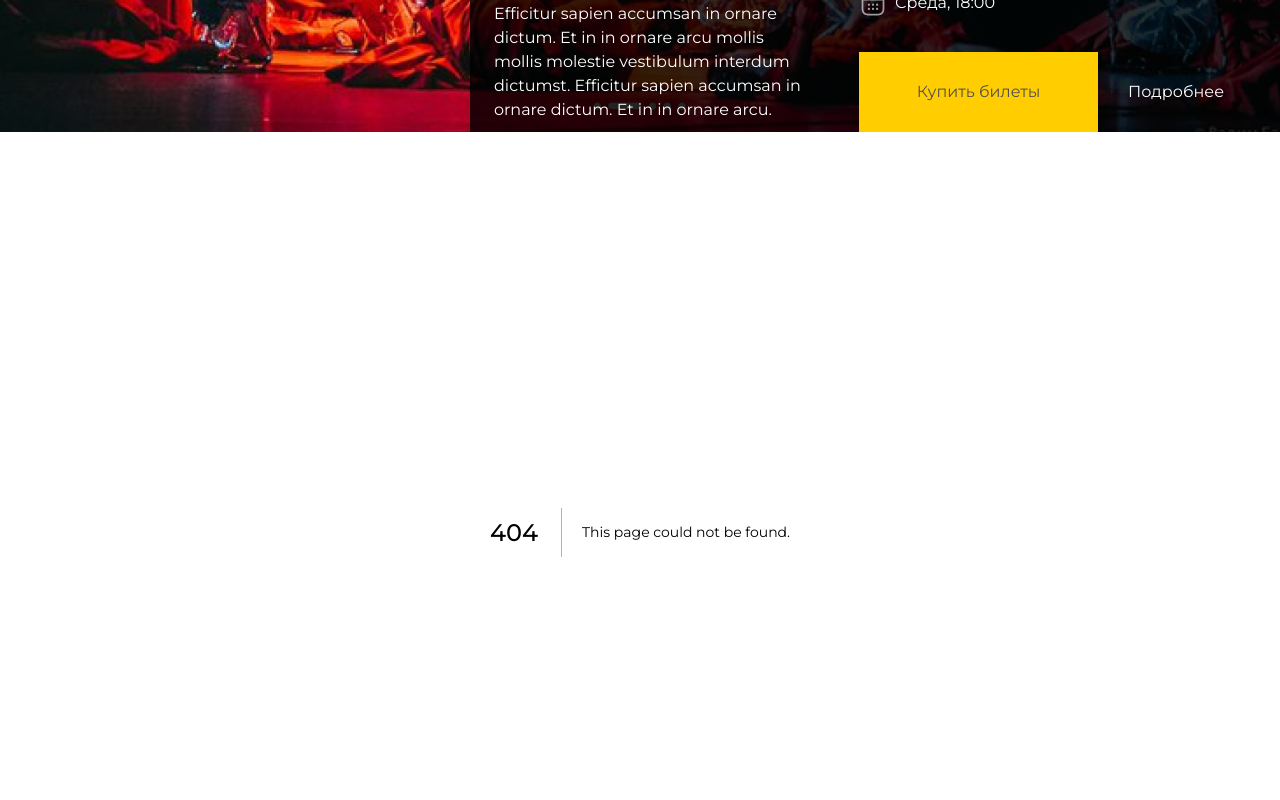
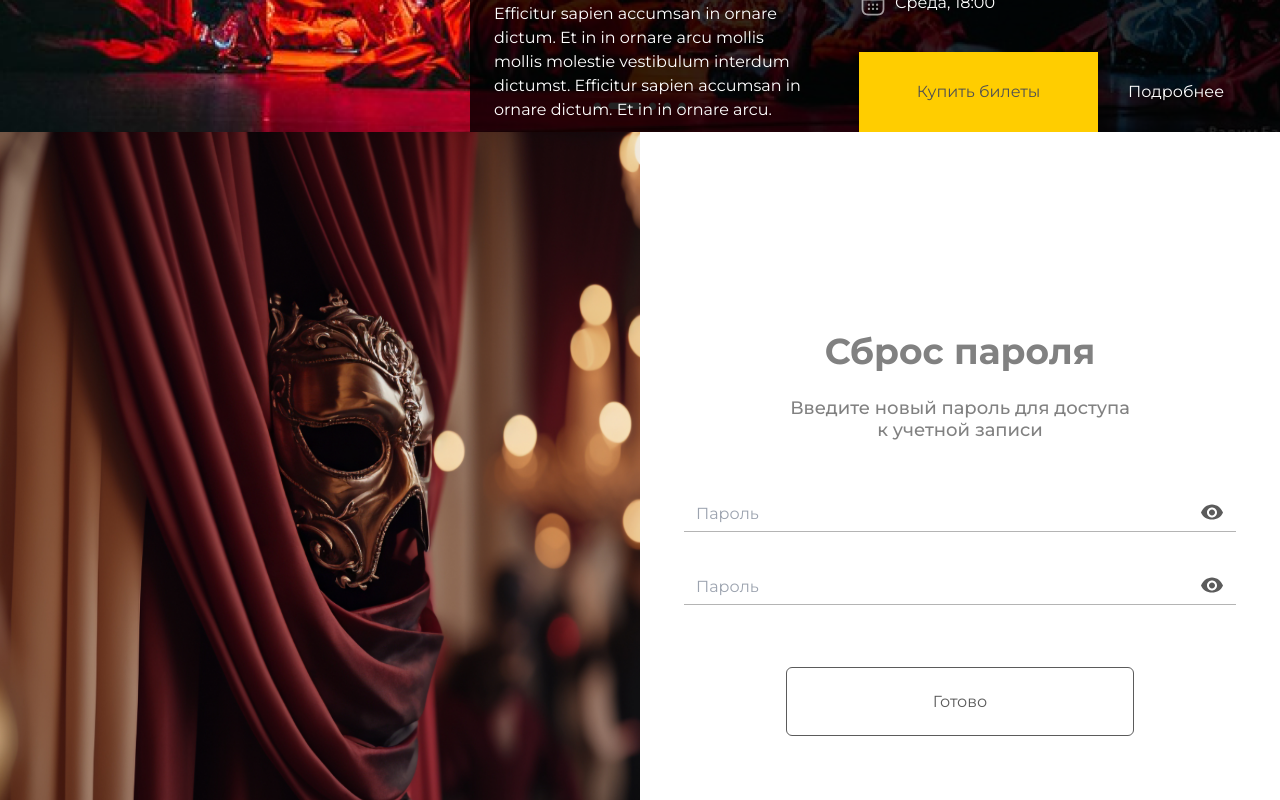
Before and after one commit to ulanbek1605/dram_theater, a Next.js app: page /resetPassword in a window 1280 px wide. Before the commit this address had no page. Shown: the part 660-1460 px from the top of the page. Built offline with nearby package versions, Linux system fonts and the light colour scheme.

Commit message:
13.08.2024

```diff
--- /dev/null
+++ b/src/app/resetPassword/page.tsx
@@ -0,0 +1,58 @@
+'use client'
+import React,{ useState } from "react";
+import "./resetpass.css";
+function ResetPassword() {
+    const [passwordShowOne, setPasswordShowOne] = useState<boolean>(false);
+    const [passwordShowTwo, setPasswordShowTwo] = useState<boolean>(false);
+
+    const passwordTypeOne = () => {
+        setPasswordShowOne((prev) => !prev);
+      };
+      const passwordTypeTwo = () => {
+        setPasswordShowTwo((prev) => !prev);
+      };
+
+  return (
+    <div>
+      <div className="reset_password-container">
+        <div className="reset_password_inner">
+          <div className="reset_password_img">
+            <img src="/img/loginimg.png" alt="" />
+          </div>
+          <div className="reset_password_form">
+          <form className="form">
+              <h3 className="form_greetings">Сброс пароля</h3>
+              <p className="form_text">
+                Введите новый пароль для доступа <br />к учетной записи
+              </p>
+              <div className="password_input">
+                <input
+                  className="outline-none"
+                  type={passwordShowOne ? "text" : "password"}
+                  placeholder="Пароль"
+                />
+                <img src="/svg/eye.svg" alt="" onClick={passwordTypeOne} />
+              </div>
+              <div className="password_input">
+                <input
+                  className="outline-none"
+                  type={passwordShowTwo ? "text" : "password"}
+                  placeholder="Пароль"
+                />
+                <img src="/svg/eye.svg" alt="" onClick={passwordTypeTwo} />
+              </div>
+              <div className="error_text_block">
+                <span className="error_text">Неправильно введен код</span>
+              </div>
+              <button className="entrance_forgot" onClick={() => {}}>
+                Готово
+              </button>
+            </form>
+          </div>
+        </div>
+      </div>
+    </div>
+  );
+}
+
+export default ResetPassword;
--- /dev/null
+++ b/src/app/resetPassword/resetpass.css
@@ -0,0 +1,89 @@
+.reset_password-container {
+	max-width: 1920px;
+	width: 100%;
+	height: 100vh;
+	position: relative;
+  }
+  .reset_password_inner {
+	width: 100%;
+	height: 100%;
+	display: flex;
+  }
+  .reset_password_img {
+	width: 100%;
+	height: 100vh;
+	/* transform: translateX(-100%); */
+	/* animation: slideInFromLeft 2s ease-out 2s forwards; */
+  }
+  .reset_password_img img {
+	width: 100%;
+	height: 100%;
+  }
+
+  .reset_password_form {
+	width: 100%;
+	height: 100%;
+	display: flex;
+	align-items: center;
+	/* transform: translateX(-50%); */
+	/* animation: slideToRight 2s ease-out 2s forwards; */
+  }
+
+  .form {
+	width: 552px;
+	text-align: center;
+	margin: 0 auto;
+  }
+  .form_greetings {
+	font-size: 36px;
+	font-weight: 700;
+	line-height: 44px;
+	color: #818181;
+	padding-bottom: 24px;
+  }
+  .form_text {
+	font-size: 18px;
+	font-weight: 500;
+	line-height: 22px;
+	color: #818181;
+	padding-bottom: 18px;
+  }
+
+  .password_input {
+	width: 100%;
+	border-bottom: 1px solid #b4b4b4;
+	display: flex;
+	justify-content: space-between;
+	padding: 38px 12px 5px;
+  }
+  .password_input input {
+	width: 100%;
+	display: flex;
+	justify-content: space-between;
+	padding: 5px 0 0;
+  }
+
+  .entrance_forgot {
+	display: flex;
+	margin: 0 auto;
+	gap: 12px;
+	align-items: center;
+	color: #5b5b5b;
+	font-size: 16px;
+	line-height: 19px;
+	font-weight: 500px;
+	border: 1px solid #5b5b5b;
+	border-radius: 6px;
+	padding: 24px 146px;
+	margin-top: 20px;
+  }
+
+  .error_text_block {
+	margin-bottom: 32px;
+	height: 30px;
+  }
+  .error_text {
+	display: none;
+	color: #ff3636;
+	font-size: 16px;
+  }
--- a/src/components/Header/Header.tsx
+++ b/src/components/Header/Header.tsx
@@ -26,7 +26,7 @@ function Header() {
     }, [])
 
     return (
-        <div className={`${pathname === '/login' || pathname === '/register' || pathname === '/reset-password' || pathname === '/hall' ? 'hidden' : "headers"} z-[51] relative`}>
+        <div className={`${pathname === '/login' || pathname === '/register' || pathname === '/reset-password' || pathname === '/hall' ||pathname === '/forgot' ? 'hidden' : "headers"} z-[51] relative`}>
             <div className="header">
                 <div className="container">
                     <div className="header__inner">
--- a/src/components/Main/mainScreen/MainScreen.tsx
+++ b/src/components/Main/mainScreen/MainScreen.tsx
@@ -11,7 +11,7 @@ import { usePathname } from "next/navigation";
 function MainScreen() {
     const pathname = usePathname();
     return (
-        <div className={pathname === '/login'|| pathname === '/register' || pathname === '/reset-password' || pathname === '/hall' || pathname.includes('detailed') ? 'hidden' : 'main'}>
+        <div className={pathname === '/login'|| pathname === '/register' || pathname === '/reset-password' || pathname === '/hall' || pathname.includes('detailed') || pathname === '/forgot'? 'hidden' : 'main'}>
             <div className="main__container relative">
                 <Swiper
                     spaceBetween={0}
--- a/src/components/ModalLogin/forgotaccount/Forgot.tsx
+++ b/src/components/ModalLogin/forgotaccount/Forgot.tsx
@@ -1,15 +1,12 @@
 'use client'
 import { instance } from '@/components/axios'
 import { usePathname, useSearchParams } from 'next/navigation'
-import { useRouter } from 'next/router'
 import React, { useEffect, useState } from 'react'
-
-const testGit = 'Assalomu aleykum Ulan'
+import '../modalLogin.css'
 
 function Forgot() {
   const pathname = usePathname()
   const [email, setEmail] = useState('')
-  // const router = useRouter()
   const search = useSearchParams()
   const [errors, setErrors] = useState<any>({});
 
@@ -22,29 +19,29 @@ function Forgot() {
       window.location.replace('/resetPassword')
     }
   }, [search])
-  // const handleResetPassword = (event: FormEvent<HTMLFormElement>) => {
-  //   event.preventDefault()
-  //   let formData = new FormData(event.target as HTMLFormElement)
-  //   let data = Object.fromEntries(formData.entries())
-  //   if (data.new_password != data.new_password_confirm) return setErrors({ resetPasswordConfirm: 'Пароли должны совпадать!' })
-  //   const check = instance.post('/auth/reset-password/', { key: search.get('key'), new_password: data.new_password })
-  //   check
-  //     .then(res => window.location.replace('login'))
-  //     .catch(err => {
-  //       for (let [key, item] of Object.entries(err.response.data)) {
-  //         if (key == 'key') {
-  //           setErrors({ [key]: item })
-  //           setTimeout(() => {
-  //             window.location.replace('login')
-  //             search.delete()
-  //           }, 1500)
-  //           return
-  //         }
-  //         setErrors({ [key]: item })
-  //       }
-  //     })
+  const handleResetPassword = (event: any) => {
+    event.preventDefault()
+    let formData = new FormData(event.target as HTMLFormElement)
+    let data = Object.fromEntries(formData.entries())
+    if (data.new_password != data.new_password_confirm) return setErrors({ resetPasswordConfirm: 'Пароли должны совпадать!' })
+    const check = instance.post('/auth/reset-password/', { key: search.get('key'), new_password: data.new_password })
+    check
+      .then(res => window.location.replace('login'))
+      .catch(err => {
+        for (let [key, item] of Object.entries(err.response.data)) {
+          if (key == 'key') {
+            setErrors({ [key]: item })
+            setTimeout(() => {
+              window.location.replace('login')
+              search.delete()
+            }, 1500)
+            return
+          }
+          setErrors({ [key]: item })
+        }
+      })
 
-  // }
+  }
   const passwordReset = (e: any) => {
     e.preventDefault()
     instance.post('/auth/send-reset-password-key/', {
@@ -66,7 +63,7 @@ function Forgot() {
           <img src="/img/loginimg.png" alt="" />
         </div>
         <div className="login_form">
-          <form className="form" onSubmit={passwordReset}>
+          <form className="form" onSubmit={handleResetPassword}>
             <h3 className="form_greetings">Забыли пароль?</h3>
             <p className="form_text">Войдите с помощью кода подтверждения</p>
             <div className="login_input">
--- a/src/components/cards/Card.tsx
+++ b/src/components/cards/Card.tsx
@@ -12,7 +12,7 @@ interface CardProps {
     data: string
     time: string
     id: number
-    price: string | undefined
+    price: string | null
 }
 
 
--- a/src/components/footer/Footer.tsx
+++ b/src/components/footer/Footer.tsx
@@ -8,7 +8,7 @@ import { usePathname } from "next/navigation";
 function Footer() {
   const pathname = usePathname();
   return (
-    <div className={pathname === '/login'|| pathname === '/register' || pathname === '/reset-password' || pathname === '/hall' ? 'hidden' : 'footer'}>
+    <div className={pathname === '/login'|| pathname === '/register' || pathname === '/reset-password' || pathname === '/hall' || pathname === '/forgot' ? 'hidden' : 'footer'}>
       <div className="footer_info">
         <div className={pathname === '/contacts' ? 'footer-container' : 'footer_container'}>
           <div className="footer_info_logo">LOGO</div>
--- a/src/components/repertuaresblock/repertoires/Repertoires.tsx
+++ b/src/components/repertuaresblock/repertoires/Repertoires.tsx
@@ -41,7 +41,10 @@ function Repertoires() {
                 data = element.date
                 time = element.time.split(':', 2).join(':')
                 price = element.ticket_types.filter((elem: any) => elem.seance === element.id);
+
               })
+              console.log('PRICE',price);
+
               return (
                 <div key={index}>
                   <Card
@@ -51,7 +54,7 @@ function Repertoires() {
                     data={data}
                     time={time}
                     id={item.id}
-                    price={`${price[0].price} - ${price[1].price}`} />
+                    price={`${price[0]?.price} - ${price[1] ? price[1].price : null}`} />
                 </div>
               )
           })
--- a/src/components/upcomingPremieres/premieres/Premieres.tsx
+++ b/src/components/upcomingPremieres/premieres/Premieres.tsx
@@ -45,7 +45,7 @@ function Premieres() {
                   data={data}
                   time={time}
                   id={item.id}
-                  price={`${price[0].price} - ${price[1].price}`}
+                  price={`${price[0].price} - ${price[1]?.price}`}
                 />
               </div>
             );
```
Also changed, not shown: src/components/ModalLogin/forgotaccount/forgot.css (deleted), src/components/ModalLogin/login/login.css (deleted), src/components/ModalLogin/register/register.css (deleted).
